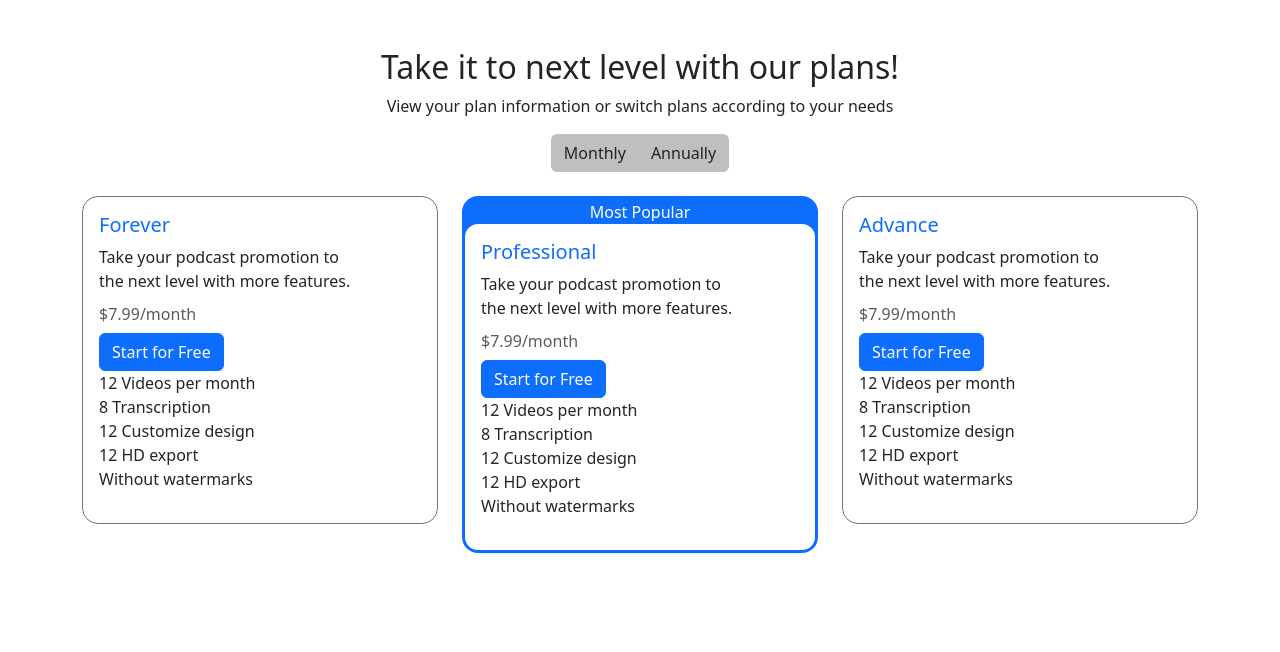
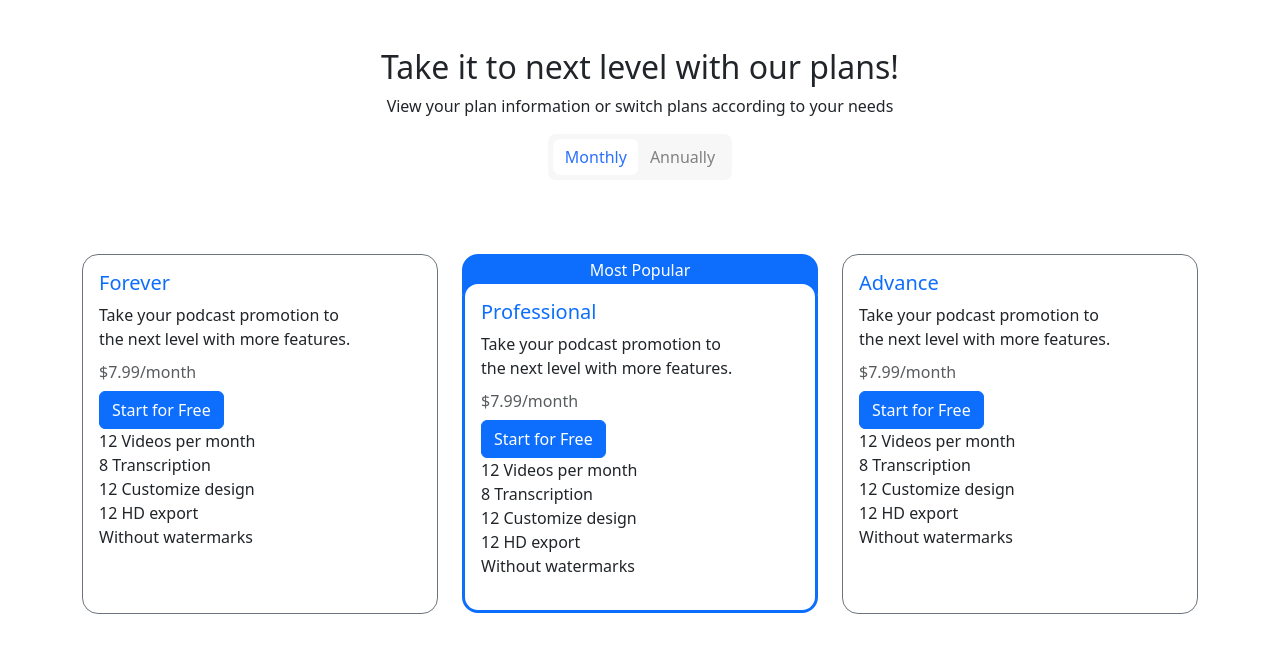
Before and after one commit to rayed152/audio-player-component, a React (Vite) app: page / in a window 1280 px wide. Shown: the top 652 px of the page. Built offline with nearby package versions, Linux system fonts and the light colour scheme.

Commit message:
made the monthly/annually button done with the outline of the cards

```diff
--- a/src/App.css
+++ b/src/App.css
@@ -1,3 +1,3 @@
 body {
-  overflow: hidden;
+  /* overflow: hidden; */
 }
--- a/src/component/SubscriptionPlans.jsx
+++ b/src/component/SubscriptionPlans.jsx
@@ -1,6 +1,12 @@
-import React from "react";
+import React, { useState } from "react";
+import Button from "react-bootstrap/Button";
 
 const SubscriptionPlans = () => {
+  const [selectedPlan, setSelectedPlan] = useState("Monthly");
+
+  const handlePlanChange = (plan) => {
+    setSelectedPlan(plan);
+  };
   return (
     <div className="container my-5">
       <div className="text-center mb-4">
@@ -10,22 +16,47 @@ const SubscriptionPlans = () => {
         </p>
         <div
           className="btn-group"
-          style={{ backgroundColor: "rgba(128, 128, 128, 0.5)" }}
           role="group"
+          style={{
+            backgroundColor: "#F7F7F7",
+            borderRadius: "8px",
+            overflow: "hidden",
+            padding: "5px",
+          }}
         >
-          <button type="button" className="btn">
+          <Button
+            onClick={() => handlePlanChange("Monthly")}
+            style={{
+              backgroundColor: selectedPlan === "Monthly" ? "white" : "inherit",
+              borderRadius: selectedPlan === "Monthly" ? "8px" : "0",
+              color: selectedPlan === "Monthly" ? "#2970FF" : "#818181",
+              border: "none",
+            }}
+          >
             Monthly
-          </button>
-          <button type="button" className="btn ">
+          </Button>
+          <Button
+            onClick={() => handlePlanChange("Annually")}
+            style={{
+              backgroundColor:
+                selectedPlan === "Annually" ? "white" : "inherit",
+              borderRadius: selectedPlan === "Annually" ? "8px" : "0",
+              color: selectedPlan === "Annually" ? "#2970FF" : "#818181",
+              border: "none",
+            }}
+          >
             Annually
-          </button>
+          </Button>
         </div>
       </div>
 
-      <div className="row">
+      <div className="row" style={{ paddingTop: "50px" }}>
         {/* Forever Free */}
         <div className="col-md-4">
-          <div className="position-relative" style={{ borderRadius: "16px" }}>
+          <div
+            className="position-relative"
+            style={{ borderRadius: "16px", paddingBottom: "15px" }}
+          >
             {/* Most popular */}
 
             {/* card */}
@@ -33,6 +64,7 @@ const SubscriptionPlans = () => {
               className="card border-secondary position-relative"
               style={{
                 borderRadius: "16px 16px 16px 16px",
+                height: "360px",
               }}
             >
               <div className="card-body " style={{}}>
@@ -61,7 +93,7 @@ const SubscriptionPlans = () => {
           <div className="position-relative" style={{ borderRadius: "16px" }}>
             {/* Most popular */}
             <div
-              className="bg-primary w-100"
+              className="bg-primary"
               style={{ borderRadius: "16px 16px 0px 0px", height: "40px" }}
             >
               <div
@@ -76,8 +108,8 @@ const SubscriptionPlans = () => {
               className="card border-primary position-relative"
               style={{
                 borderRadius: "16px 16px 16px 16px",
-                top: "-15px",
                 borderWidth: "3px",
+                bottom: "13px",
               }}
             >
               <div className="card-body " style={{}}>
@@ -111,6 +143,7 @@ const SubscriptionPlans = () => {
               className="card border-secondary position-relative"
               style={{
                 borderRadius: "16px 16px 16px 16px",
+                height: "360px",
               }}
             >
               <div className="card-body " style={{}}>
```
Also changed, not shown: src/component/SubscriptionPlans.css (added).
